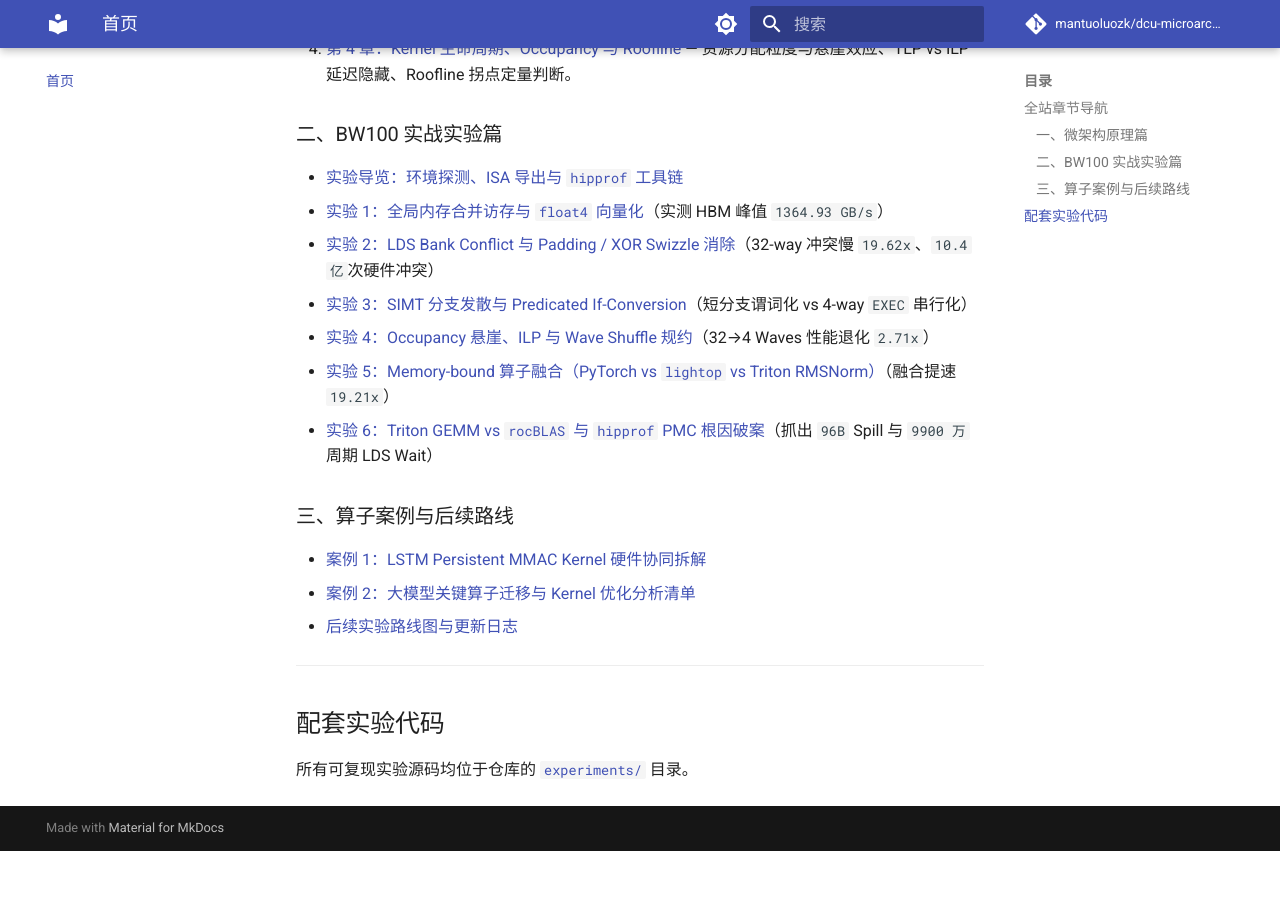
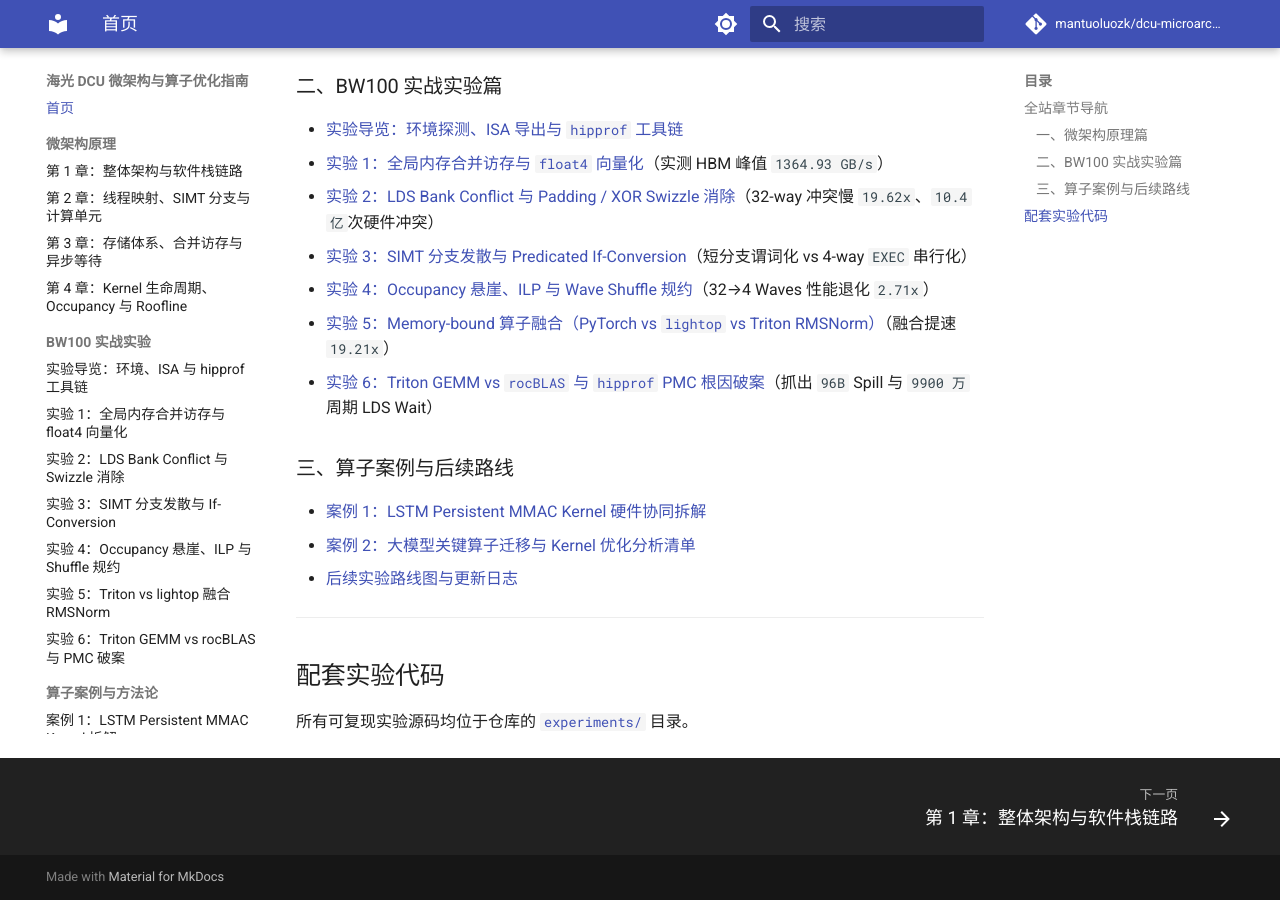
Before and after one commit to mantuoluozk/dcu-microarch-guide, an MkDocs documentation site: the page built from docs/index.md, in a window 1280 px wide and 900 px high, scrolled down 609 px. Built offline with MkDocs 1.6.1 and Material for MkDocs 9.7.7, drawn with Linux system fonts in a browser that asks for light colours; comment, search, counter and statistics services are not loaded; before the commit the page ends 1460 px from its top, so only the background shows below that.

Commit message:
docs: show full book TOC in left sidebar with prev/next footer

```diff
--- a/mkdocs.yml
+++ b/mkdocs.yml
@@ -21,8 +21,9 @@ theme:
         icon: material/brightness-4
         name: 切换到浅色模式
   features:
-    - navigation.tabs
     - navigation.sections
+    - navigation.expand
+    - navigation.footer
     - navigation.top
     - content.code.copy
     - search.suggest
```
